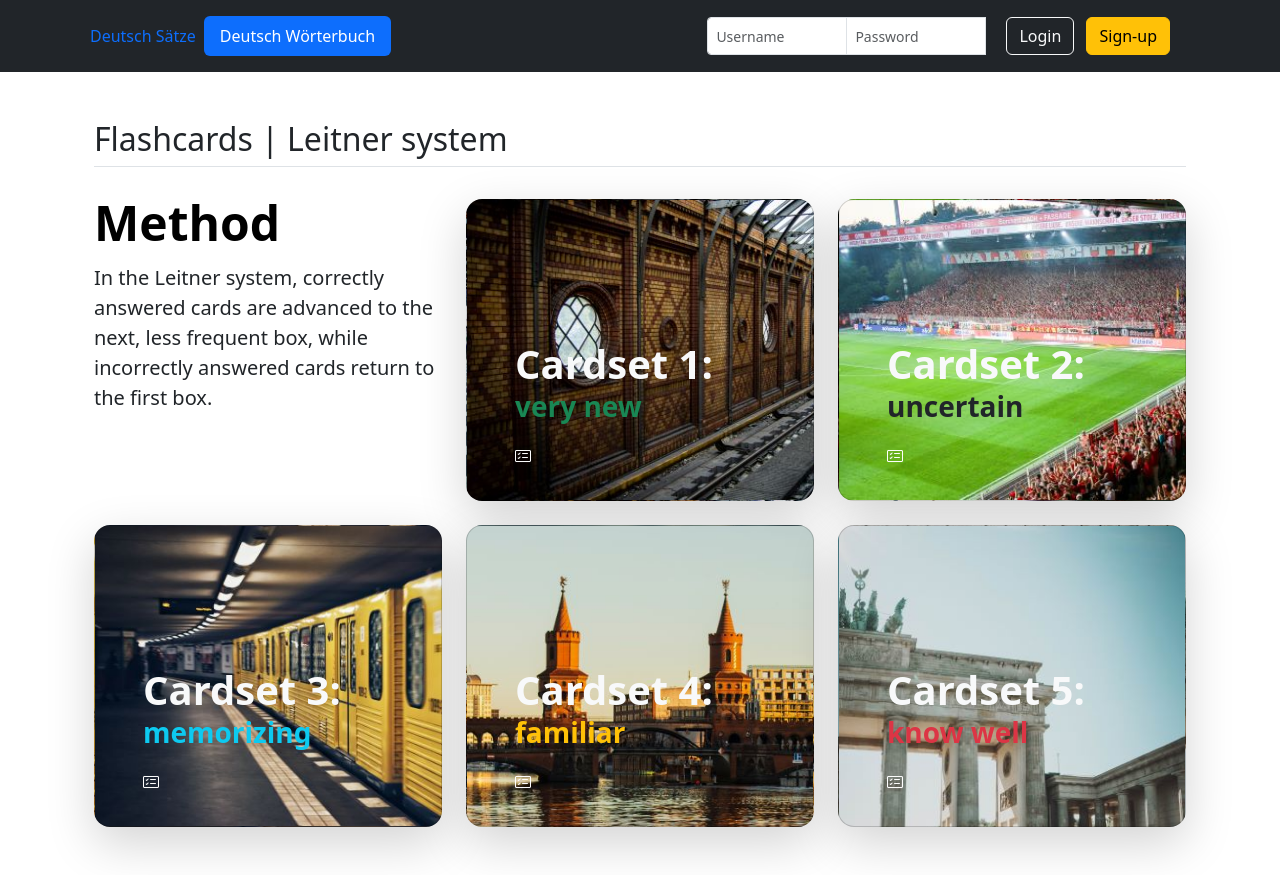
After one commit to kkangshawn/languagelearning, a Flask app: page /wordbook/ in a window 1280 px wide. The commit adds this page. Run offline with Flask 3, Linux system fonts and the light colour scheme.

Commit message:
introduce wordbook
This patch enables wordbook section with HTML draft.

```diff
--- a/languagelearning/__init__.py
+++ b/languagelearning/__init__.py
@@ -11,6 +11,9 @@ def create_app():
 
     from . import posts
     app.register_blueprint(posts.bp)
-    app.add_url_rule('/', endpoint='index')
+    app.add_url_rule('/', endpoint='index_posts')
+
+    from . import wordbook
+    app.register_blueprint(wordbook.bp)
 
     return app
--- a/languagelearning/auth.py
+++ b/languagelearning/auth.py
@@ -43,7 +43,7 @@ def login():
     if error is not None:
         flash(error)
 
-    return redirect(url_for('index'))
+    return redirect(request.referrer)
 
 @bp.before_app_request
 def load_logged_in_user():
@@ -57,12 +57,12 @@ def load_logged_in_user():
 @bp.route('/logout')
 def logout():
     session.clear()
-    return redirect(url_for('index'))
+    return redirect(request.referrer)
 
 def login_required(view):
     @functools.wraps(view)
     def wrapped_view(**kwargs):
         if g.user is None:
-            return redirect(url_for('index'))
+            return redirect(request.referrer)
         return view(**kwargs)
     return wrapped_view
--- a/languagelearning/templates/_base.html
+++ b/languagelearning/templates/_base.html
@@ -5,6 +5,7 @@
     <meta name="viewport" content="width=device-width, initial-scale=1">
     <title>{% block title %}{% endblock %}</title>
     <link href="https://cdn.jsdelivr.net/npm/bootstrap@5.3.1/dist/css/bootstrap.min.css" rel="stylesheet" integrity="sha384-4bw+/aepP/YC94hEpVNVgiZdgIC5+VKNBQNGCHeKRQN+PtmoHDEXuppvnDJzQIu9" crossorigin="anonymous">
+    {% block extraCSS %}{% endblock %}
   </head>
   <body>
     <header class="p-3 text-bg-dark">
@@ -12,8 +13,8 @@
         <div class="d-flex flex-wrap align-items-center justify-content-between justify-content-lg-start row-gap-2">
 
           <ul class="nav nav-pills col-12 col-lg-auto me-lg-auto mb-2 justify-content-center mb-md-0">
-            <li class="nav-item"><a href="#" class="nav-link px-2 active">Deutsch Sätze</a></li>
-            <!-- <li class="nav-item"><a href="#" class="nav-link">Deutsch Wörterbuch</a></li> -->
+            <li class="nav-item"><a href="{{ url_for('posts.index_posts') }}" class="nav-link px-2 {{ g.posts }}">Deutsch Sätze</a></li>
+            <li class="nav-item"><a href="{{ url_for('wordbook.index_wordbook') }}" class="nav-link {{ g.wordbook }}">Deutsch Wörterbuch</a></li>
             <!-- <li class="nav-item"><a href="#" class="nav-link">English phrases</a></li> -->
           </ul>
 
--- a/languagelearning/templates/deutschsatz.html
+++ b/languagelearning/templates/deutschsatz.html
@@ -4,7 +4,7 @@
 {% block content %}
 <div class="row justify-content-around my-3">
   <div class="col-4">
-    <h1>Deutsch Sätze</h1>
+    <h1 class="pb-2">Deutsch Sätze</h1>
   </div>
   <div class="col-4">
     <!-- Button trigger modal -->
--- /dev/null
+++ b/languagelearning/templates/wordbook.html
@@ -0,0 +1,160 @@
+{% extends "_base.html" %}
+
+{% block extraCSS %}
+<link rel="stylesheet" href="https://cdn.jsdelivr.net/npm/bootstrap-icons@1.11.1/font/bootstrap-icons.css">
+<link href="{{ url_for('static', filename='style.css') }}" rel="stylesheet">
+{% endblock %}
+
+{% block title %} Flashcards | LanguageLearning {% endblock %}
+
+{% block content %}
+  <div class="container px-4 py-5" id="custom-cards">
+    <h2 class="pb-2 border-bottom">Flashcards | Leitner system </h2>
+
+    <div class="row row-cols-1 row-cols-lg-3 align-items-stretch g-4 py-4">
+      <div class="col-lg-4">
+        <h1 class="display-5 fw-bold text-body-emphasis lh-1 mb-3">Method</h1>
+        <p class="lead">In the Leitner system, correctly answered cards are advanced to the next, less frequent box, while incorrectly answered cards return to the first box.</p>
+        <div class="d-grid gap-2 d-md-flex justify-content-md-start">
+          {% if g.user %}
+            <button type="button" class="btn btn-primary btn-lg px-4 me-md-2">Add a word</button>
+            <button type="button" class="btn btn-warning btn-lg px-4">Wordlist</button>
+          {% endif %}
+        </div>
+      </div>
+
+      <div class="col">
+        <div class="card card-cover h-100 overflow-hidden text-bg-dark rounded-4 shadow-lg" style="background-image: url({{ url_for('static', filename='unsplash-photo-1.jpg') }});min-height: 300px;background-size: cover;">
+          <div class="d-flex flex-column h-100 p-5 pb-3 text-white text-shadow-1">
+            <h3 class="pt-5 mt-5 display-6 lh-1 fw-bold">
+              <a href="#" class="icon-link gap-1 icon-link-hover stretched-link text-decoration-none link-light" data-bs-toggle="modal" data-bs-target="#modalWordcard">Cardset 1:</a>
+            </h3>
+            <h3 class="mb-4 display-8 lh-1 fw-bold text-success">very new</h3>
+            <ul class="d-flex list-unstyled mt-auto">
+              <li class="d-flex align-items-center">
+                <i class="bi-card-checklist me-2" width="1em" height="1em"></i>
+                {% if g.user %}
+                  <small>36</small>
+                {% endif %}
+              </li>
+            </ul>
+          </div>
+        </div>
+      </div>
+
+      <div class="col">
+        <div class="card card-cover h-100 overflow-hidden text-bg-dark rounded-4 shadow-lg" style="background-image: url({{ url_for('static', filename='unsplash-photo-2.jpg') }});min-height: 300px;background-size: cover;">
+          <div class="d-flex flex-column h-100 p-5 pb-3 text-white text-shadow-1">
+            <h3 class="pt-5 mt-5 display-6 lh-1 fw-bold">
+              <a href="#" class="icon-link gap-1 icon-link-hover stretched-link text-decoration-none link-light" data-bs-toggle="modal" data-bs-target="#modalWordcard">Cardset 2:</a>
+            </h3>
+            <h3 class="mb-4 display-8 lh-1 fw-bold text-dark">uncertain</h3>
+            <ul class="d-flex list-unstyled mt-auto">
+              <li class="d-flex align-items-center">
+                <i class="bi-card-checklist me-2" width="1em" height="1em"></i>
+                {% if g.user %}
+                  <small>31</small>
+                {% endif %}
+              </li>
+            </ul>
+          </div>
+        </div>
+      </div>
+    </div>
+    <div class="row row-cols-1 row-cols-lg-3 align-items-stretch g-4 ">
+      <div class="col">
+        <div class="card card-cover h-100 overflow-hidden text-bg-dark rounded-4 shadow-lg" style="background-image: url({{ url_for('static', filename='unsplash-photo-3.jpg') }});background-size: cover;">
+          <div class="d-flex flex-column h-100 p-5 pb-3 text-shadow-1">
+            <h3 class="pt-5 mt-5 display-6 lh-1 fw-bold">
+              <a href="#" class="icon-link gap-1 icon-link-hover stretched-link text-decoration-none link-light" data-bs-toggle="modal" data-bs-target="#modalWordcard">Cardset 3:</a>
+            </h3>
+            <h3 class="mb-4 display-8 lh-1 fw-bold text-info">memorizing</h3>
+            <ul class="d-flex list-unstyled mt-auto">
+              <li class="d-flex align-items-center">
+                <i class="bi-card-checklist me-2" width="1em" height="1em"></i>
+                {% if g.user %}
+                  <small>11</small>
+                {% endif %}
+              </li>
+            </ul>
+          </div>
+        </div>
+      </div>
+
+      <div class="col">
+        <div class="card card-cover h-100 overflow-hidden text-bg-dark rounded-4 shadow-lg" style="background-image: url({{ url_for('static', filename='unsplash-photo-4.jpg') }});background-size: cover;">
+          <div class="d-flex flex-column h-100 p-5 pb-3 text-white text-shadow-1">
+            <h3 class="pt-5 mt-5 display-6 lh-1 fw-bold">
+              <a href="#" class="icon-link gap-1 icon-link-hover stretched-link text-decoration-none link-light" data-bs-toggle="modal" data-bs-target="#modalWordcard">Cardset 4:</a>
+            </h3>
+            <h3 class="mb-4 display-8 lh-1 fw-bold text-warning">familiar</h3>
+            <ul class="d-flex list-unstyled mt-auto">
+              <li class="d-flex align-items-center">
+                <i class="bi-card-checklist me-2" width="1em" height="1em"></i>
+                {% if g.user %}
+                  <small>14</small>
+                {% endif %}
+              </li>
+            </ul>
+          </div>
+        </div>
+      </div>
+
+      <div class="col">
+        <div class="card card-cover h-100 overflow-hidden text-bg-dark rounded-4 shadow-lg" style="background-image: url({{ url_for('static', filename='unsplash-photo-5.jpg') }});background-size: cover;">
+          <div class="d-flex flex-column h-100 p-5 pb-3 text-shadow-1">
+            <h3 class="pt-5 mt-5 display-6 lh-1 fw-bold">
+              <a href="#" class="icon-link gap-1 icon-link-hover stretched-link text-decoration-none link-light" data-bs-toggle="modal" data-bs-target="#modalWordcard">Cardset 5:</a>
+            </h3>
+            <h3 class="mb-4 display-8 lh-1 fw-bold text-danger">know well</h3>
+            <ul class="d-flex list-unstyled mt-auto">
+              <li class="d-flex align-items-center">
+                <i class="bi-card-checklist me-2" width="1em" height="1em"></i>
+                {% if g.user %}
+                  <small>24</small>
+                {% endif %}
+              </li>
+            </ul>
+          </div>
+        </div>
+      </div>
+    </div>
+  </div>
+
+  <!-- Modal content -->
+  <div class="modal fade modal-sheet p-4 py-md-5" tabindex="-1" role="dialog" id="modalWordcard" aria-labelledby="modalWordcardLabel" aria-hidden="true">
+    <div class="modal-dialog" role="document">
+      <div class="modal-content rounded-3 shadow">
+        <div class="modal-header">
+          <h1 class="modal-title fs-5" id="modalWordcardLabel">Level 2</h1>
+          <button type="button" class="btn-close" data-bs-dismiss="modal" aria-label="Close"></button>
+        </div>
+        {% if g.user %}
+          <div class="modal-body p-4 text-center">
+            <h5 class="mb-0">Do you know this word?</h5>
+            <p class="mb-0">Hold the card to verify weather or not what you know is correct.</p>
+            <div class="flip-card mx-auto my-3">
+              <div class="flip-card-inner prevent-select">
+                <div class="flip-card-front d-flex align-items-center justify-content-center">
+                  <h1>das Wort</h1>
+                </div>
+                <div class="flip-card-back d-flex align-items-center justify-content-center">
+                  <h1>word</h1>
+                </div>
+              </div>
+            </div>
+          </div>
+          <div class="modal-footer flex-nowrap p-0">
+            <button type="button" class="btn btn-lg btn-danger fs-6 col-6 py-3 m-0 rounded-0 border-end" data-bs-dismiss="modal"><i class="bi-hand-thumbs-down-fill fs-5"></i></button>
+            <button type="button" class="btn btn-lg btn-success fs-6 col-6 py-3 m-0 rounded-0" data-bs-dismiss="modal"><i class="bi-hand-thumbs-up-fill fs-5"></i></button>
+          </div>
+        {% else %}
+          <div class="modal-body p-4 text-center text-bg-danger">
+            <h5 class="mb-0">Login required.</h5>
+          </div>
+        {% endif %}
+      </div>
+    </div>
+  </div>
+
+{% endblock %}
--- /dev/null
+++ b/languagelearning/wordbook.py
@@ -0,0 +1,9 @@
+from flask import Blueprint, render_template, g
+
+bp = Blueprint('wordbook', __name__, url_prefix='/wordbook')
+
+@bp.route('/')
+def index_wordbook():
+    g.posts = ""
+    g.wordbook = "active"
+    return render_template('wordbook.html')
--- a/pyproject.toml
+++ b/pyproject.toml
@@ -1,6 +1,6 @@
 [project]
 name = "languagelearning"
-version = "1.1.0"
+version = "1.1.1"
 description = "Webpage for learning German."
 dependencies = [
     "flask",
```
Also changed, not shown: languagelearning/posts.py (+6 -4 lines), languagelearning/static/style.css (added, +51 -0 lines), languagelearning/static/unsplash-photo-1.jpg (added), languagelearning/static/unsplash-photo-2.jpg (added), languagelearning/static/unsplash-photo-3.jpg (added), languagelearning/static/unsplash-photo-4.jpg (added), languagelearning/static/unsplash-photo-5.jpg (added).
